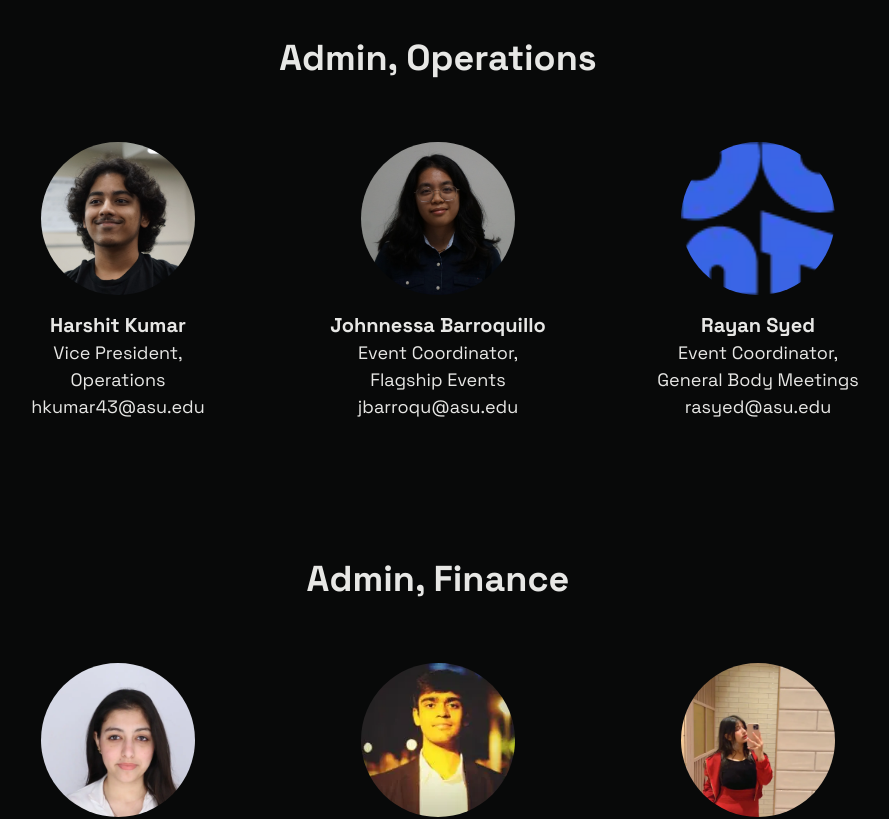
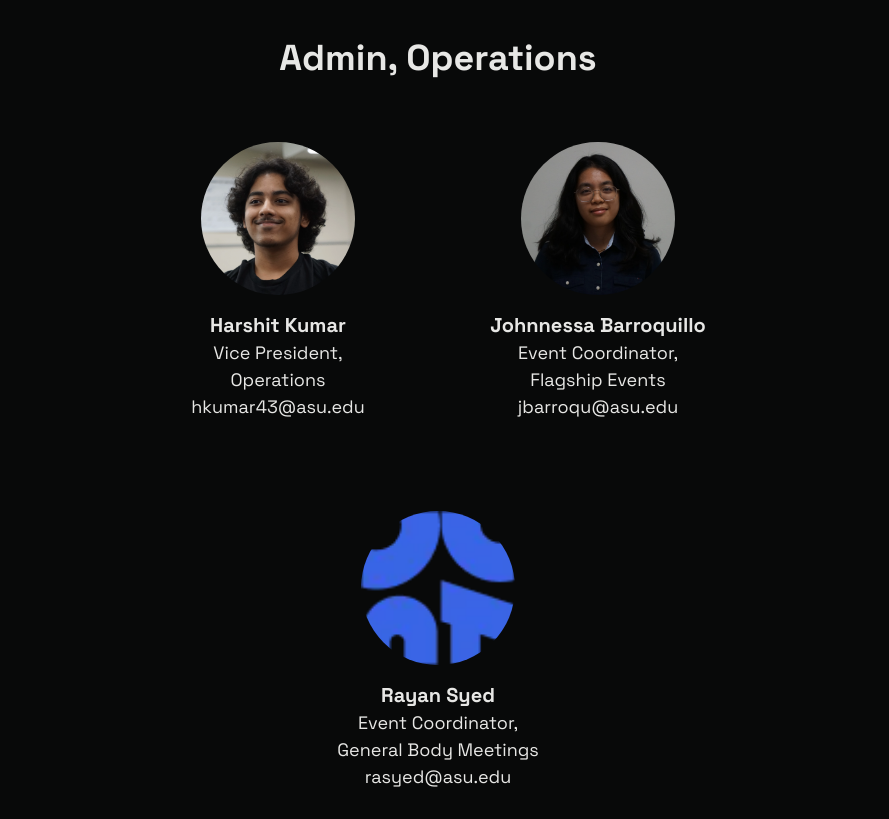
Before and after one commit to asusoda/asu-soda-newsite, a React (Vite) app: page / in a window 1280 px wide. Shown: the part 4080-4899 px from the top of the page, without its empty margins (202-1091 px from the left). Built offline with nearby package versions, Linux system fonts and the light colour scheme.

Commit message:
limit member cards per row

```diff
--- a/src/components/Team/TeamCards.tsx
+++ b/src/components/Team/TeamCards.tsx
@@ -48,7 +48,7 @@ function MemberCards() {
           <div className="flex flex-col my-12 text-center text-2xl md:text-4xl font-semibold">
             {team}
           </div>
-          <div className="flex flex-row flex-wrap px-[5vw] md:flex-row grow items-center md:items-start gap-8 md:gap-x-24 w-full justify-center mb-12">
+          <div className="flex flex-row flex-wrap px-[5vw] items-center gap-8 w-full justify-center mb-12 md:items-start md:gap-x-24 md:max-w-[70vw] mx-auto">
             {(teams[team]).map((member: TeamMember, j: number) => renderMemberCard(member, j))}
           </div>
         </React.Fragment>
```
